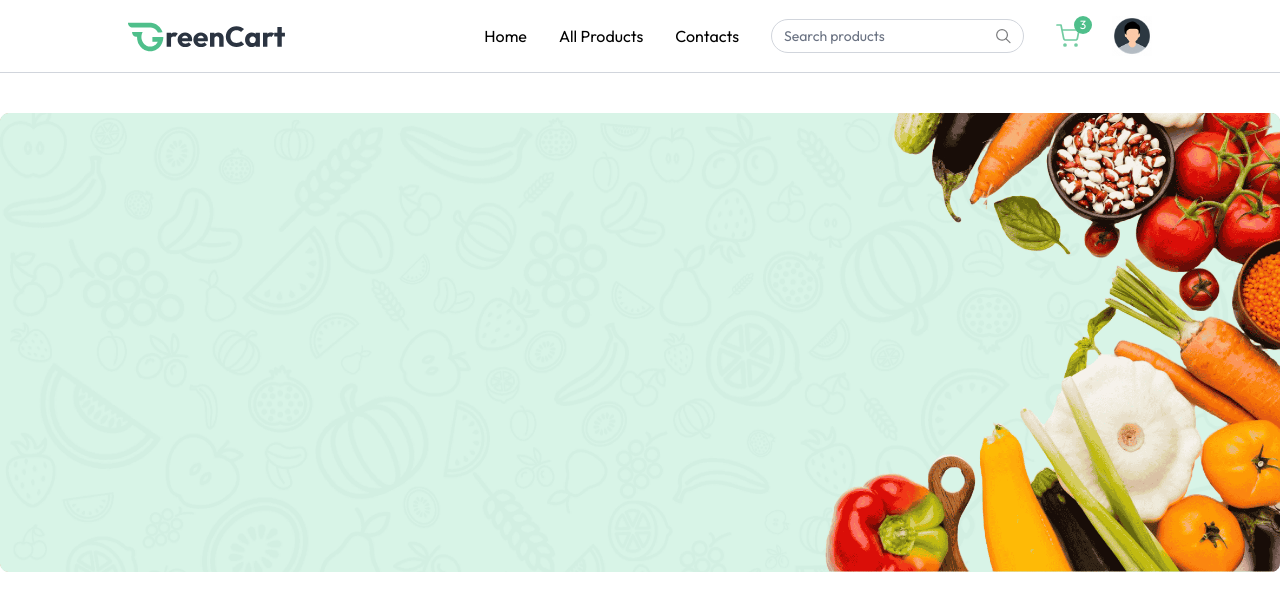
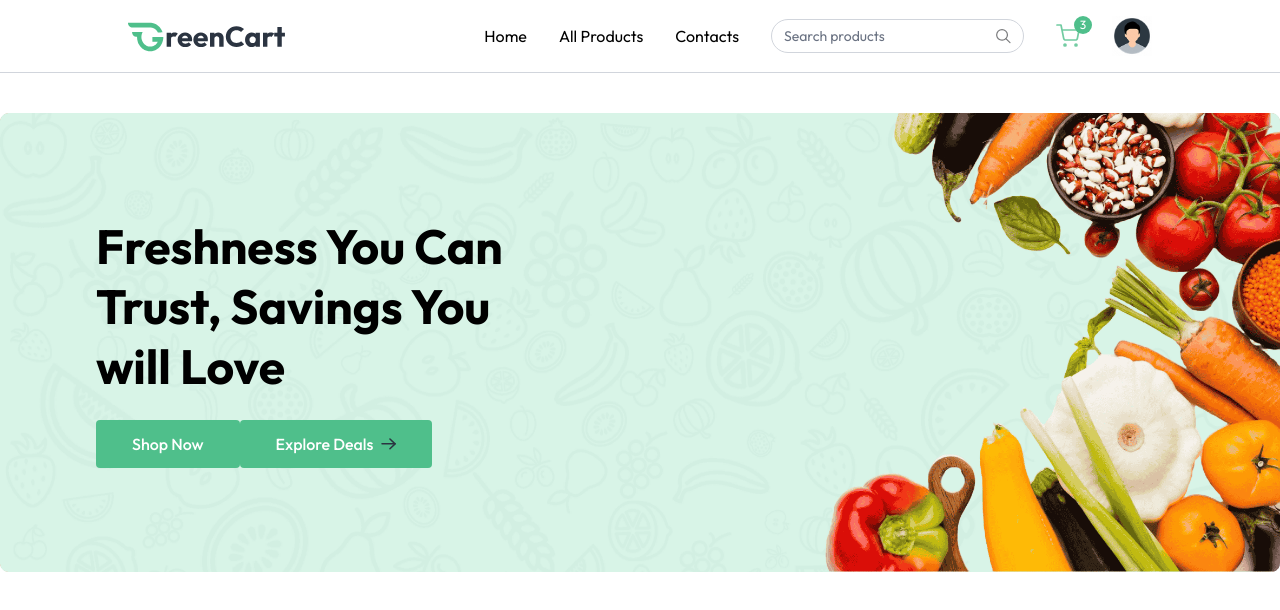
Before and after one commit to parastuteja/GrocyGo, a React (Vite) app in the folder Client/: page / in a window 1280 px wide. Shown: the top 610 px of the page. Built offline with nearby package versions, Linux system fonts and the light colour scheme.

Commit message:
Update Home.js

```diff
--- a/Client/src/App.jsx
+++ b/Client/src/App.jsx
@@ -7,7 +7,7 @@
   const isSellerPath =useLocation().pathname.includes('seller')
   return (
     <>
-   <Navbar/>
+   {isSellerPath ?"":<Navbar/>}
    <div className={`${isSellerPath ? '':'px-6 md:px-16 lg:px-24 xl:px-32'}`}></div>
     <Routes>
     <Route path='/' element={<Home/>}/>
--- a/Client/src/Components/mainBanner.jsx
+++ b/Client/src/Components/mainBanner.jsx
@@ -1,11 +1,28 @@
 import React from 'react'
 import { assets } from '../assets/grocygoassets/assets'
+import { Link } from 'react-router-dom'
 
 function MainBanner() {
   return (
     <div className='relative'>
         <img src={assets.main_banner_bg} alt="" className='w-full hidden md:block' />
         <img src={assets.main_banner_bg_sm} alt="" className='w-full  md:hidden' />
+        <div className='absolute inset-0 flex flex-col items-center md:items-start justify-end
+        md:justify-center pb-24 md:pb-0 px-4 md:pl-18 lg:pl-24'>
+          <h1 className='text-3xl md:text-4X1 lg:text-5xl font-bold text-center
+          md:text-left max-w-72 md:max-w-80 lg:max-w-105 leading-tight lg:leading-15'>Freshness You Can Trust, Savings You will Love</h1>
+          <div className='flex items-center mt-6 font-medium'>
+        <Link to={'/products'} className='group flex items-center gap-2 px-7 md:px-9 py-3 bg-primary hover:bg-primary-dull transition rounded text-white cursor-pointer'>
+        Shop Now
+        <img className='md:hidden transition group-focus:translate-x-1 white-arrow-icon' alt="arrow"/>
+        </Link>
+          <Link to={'/products'} className='group hidden md:flex items-center gap-2  px-9 py-3 bg-primary hover:bg-primary-dull transition
+        rounded text-white cursor-pointer'>Explore Deals
+        <img className='transition group-focus:translate-x-1' src={assets.black_arrow_icon} alt="arrow"/>
+        </Link>
+        </div>
+        </div>
+
     </div>
   )
 }
```
